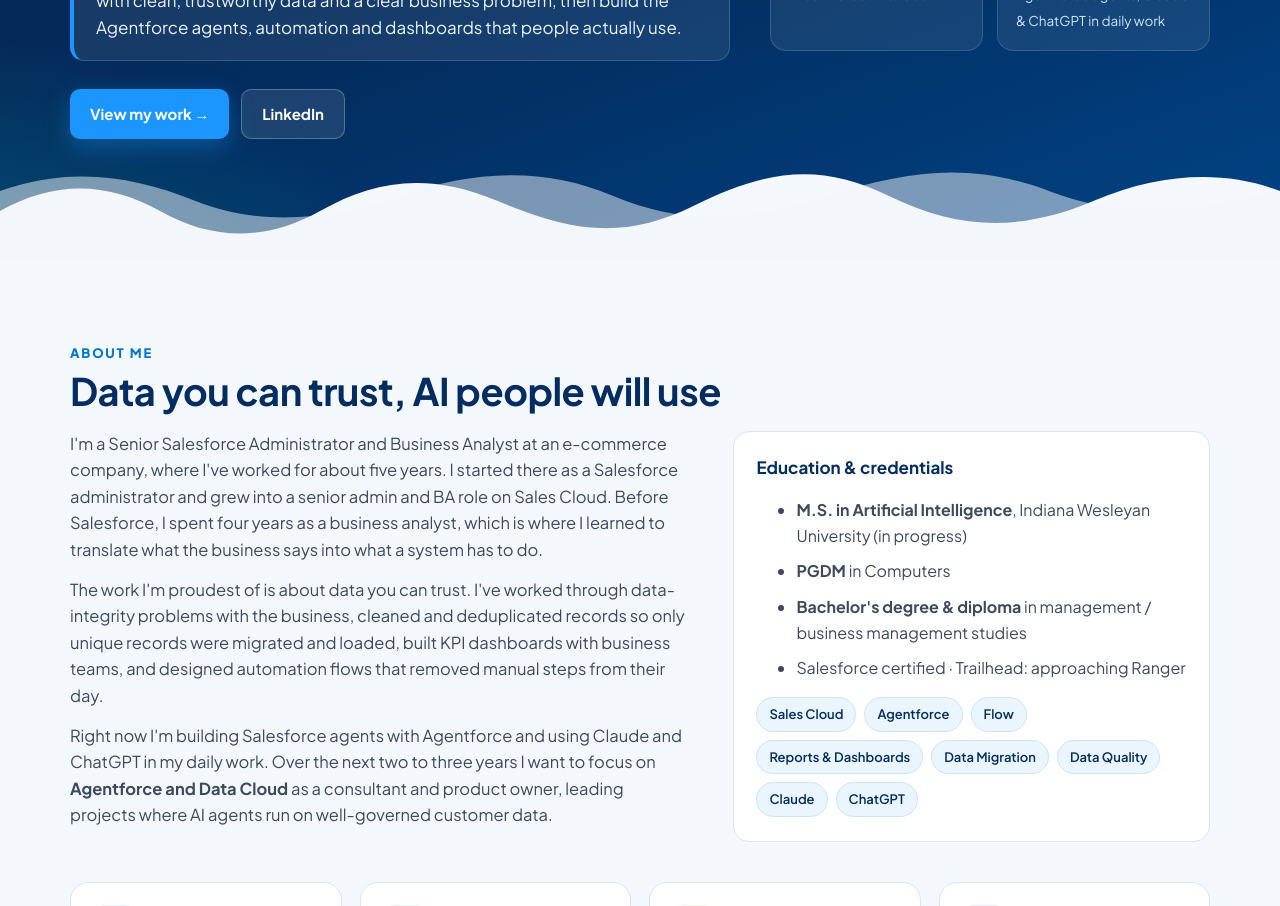
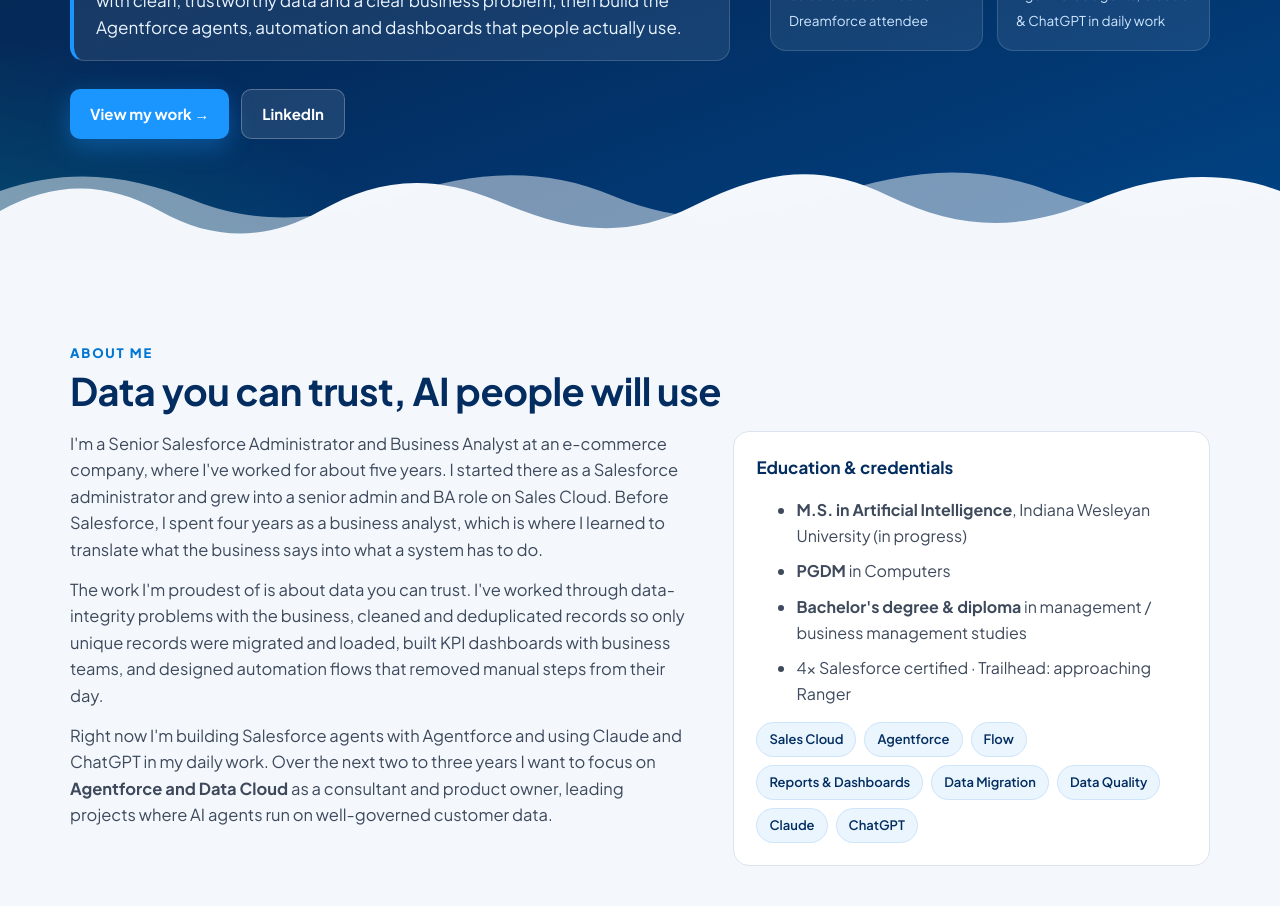
Before and after one commit to kavitashah-ai/kavitashah-ai.github.io, a plain HTML site: page index.html in a window 1280 px wide. Shown: the part 453-1359 px from the top of the page. Drawn offline with Linux system fonts and the light colour scheme.

Commit message:
Add files via upload

```diff
--- a/index.html
+++ b/index.html
@@ -111,7 +111,7 @@ footer{background:#021b3a;color:#8fb3da;text-align:center;font-size:13px;padding
 <div class="stats">
 <div class="stat"><b>5 yrs</b><span>Salesforce administration &amp; BA on Sales Cloud</span></div>
 <div class="stat"><b>9 yrs</b><span>Total professional experience</span></div>
-<div class="stat"><b>3×</b><span>Dreamforce attendee</span></div>
+<div class="stat"><b>4×</b><span>Salesforce certified · 3× Dreamforce attendee</span></div>
 <div class="stat"><b>AI</b><span>Agentforce agents, Claude &amp; ChatGPT in daily work</span></div>
 </div>
 </div>
@@ -132,7 +132,7 @@ footer{background:#021b3a;color:#8fb3da;text-align:center;font-size:13px;padding
 <li><b>M.S. in Artificial Intelligence</b>, Indiana Wesleyan University (in progress)</li>
 <li><b>PGDM</b> in Computers</li>
 <li><b>Bachelor's degree &amp; diploma</b> in management / business management studies</li>
-<li>Salesforce certified · Trailhead: approaching Ranger</li>
+<li>4× Salesforce certified · Trailhead: approaching Ranger</li>
 </ul>
 <div class="badges"><span class="badge">Sales Cloud</span><span class="badge">Agentforce</span><span class="badge">Flow</span><span class="badge">Reports &amp; Dashboards</span><span class="badge">Data Migration</span><span class="badge">Data Quality</span><span class="badge">Claude</span><span class="badge">ChatGPT</span></div>
 </div>
```
